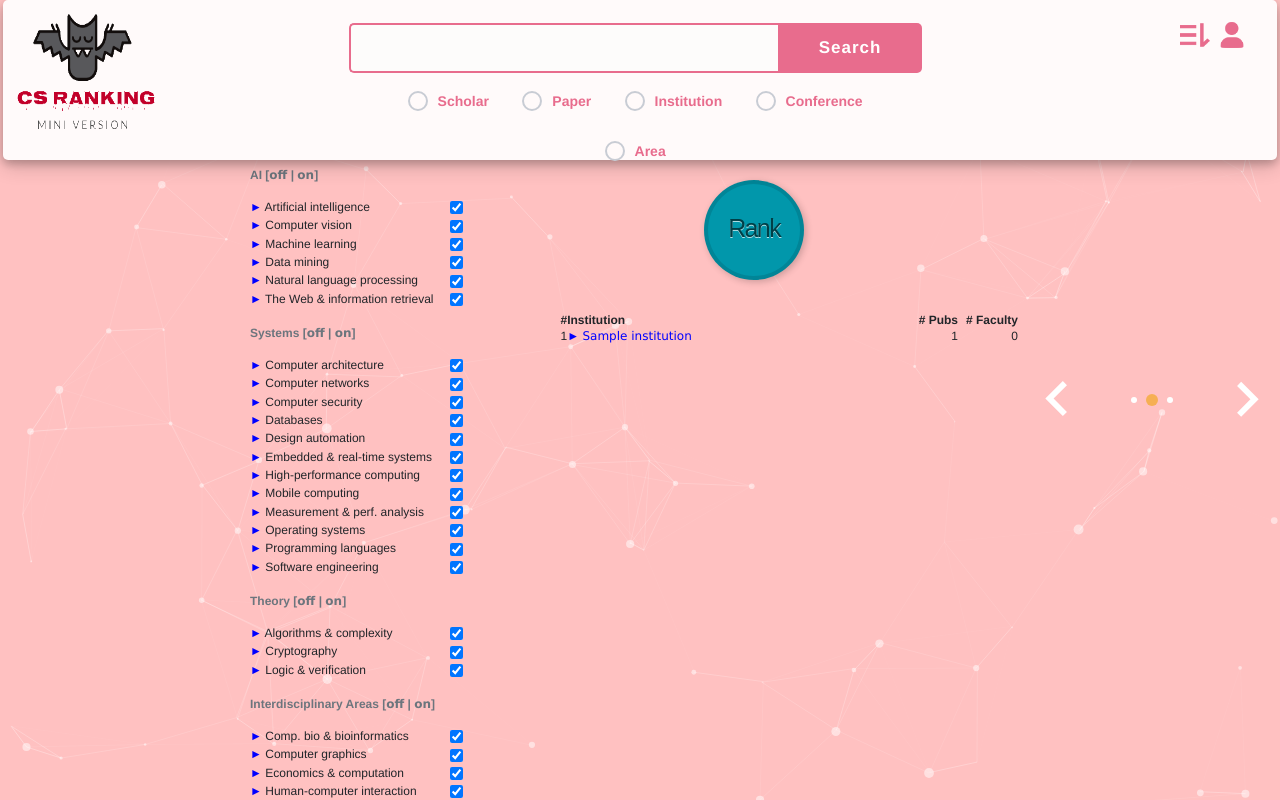
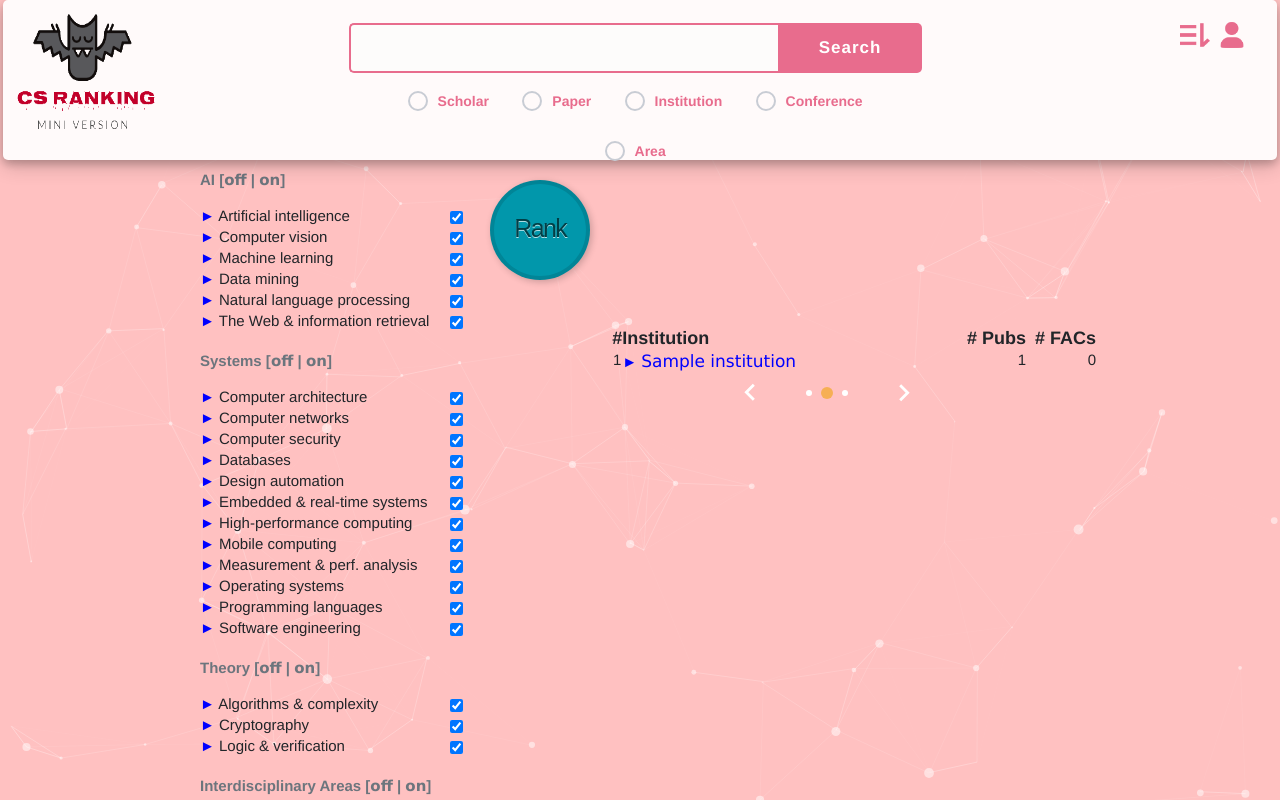
Before and after one commit to Oxer11/Mini-CSRanking, a Django app: page /ranklist in a window 1280 px wide. Run offline with Django 3.2, Linux system fonts and the light colour scheme; tables that the repository leaves empty hold one stand-in row (values such as "Sample post"); some libraries are stand-ins or nearby versions.

Commit message:
conf rank area

```diff
--- a/CSRanking/ranklist.py
+++ b/CSRanking/ranklist.py
@@ -57,7 +57,7 @@ def ranklist(request):
 	else:
 		pagenum = 1
 		checkID = dict.values()
-	ins_list = paginate(pagenum, Institution.objects.all(), 10)
+	ins_list = paginate(pagenum, Institution.objects.all(), 20)
 	index = ins_list.start_index()
 	Ins_list = []
 	for ins in ins_list:
--- a/templates/rank.html
+++ b/templates/rank.html
@@ -1,18 +1,18 @@
 <div>
-<table style="float:right;width:60%">
-        <tr>
-            <th style="text-align:right;width:10px"> # </th>
+<table style="float:right;width:90%;margin-bottom:20px;">
+        <tr style="font-size:18px">
+            <th style="text-align:center;width:10px"> # </th>
             <th> Institution </th>
-            <th style="text-align:right;width:50px"> # Pubs </th>
-            <th style="text-align:right;width:60px"> # Faculty </th>
+            <th style="text-align:right;width:70px"> # Pubs </th>
+            <th style="text-align:right;width:70px"> # FACs </th>
         </tr>
         {% for ins in Ins_list %}
         <tr>
-            <td align="right"> {{ ins.3 }} </td>
+            <td align="center"> {{ ins.3 }} </td>
             <td>
 				<span class="hovertip"> <font color="blue">&#9658;</font></span>
-				<a href="/institution/?name={{ ins.0.name }}">{{ ins.0.name }}</a>
-				<div class="table-responsive" style="display:none;">
+				<a href="/institution/?name={{ ins.0.name }}" style="font-size:17px;">{{ ins.0.name }}</a>
+				<div class="table-responsive" style="display:none;font-size:14px;">
 			        <table class="table-sm" style="width:100%">
 			            <tbody>
 			                <tr style="width:100%">
@@ -20,7 +20,7 @@
 				                    <table class="table-sm" style="width:100%;">
 										<tr>
 											<th>Faculty</th>
-											<th width="50px"># Pubs</th>
+											<th width="58px"># Pubs</th>
 										</tr>
 										{% for sch in ins.2 %}
 				                        <tr>
@@ -53,9 +53,9 @@
     </table>
     {% load static %}
     <link rel="stylesheet" media="screen" type="text/css" href="{% static 'new_pagi.css' %}">
-
-<div class="pagination-wrapper" style="position:fixed;left:90%;">
-  <svg id="pre_page" class="btn btn--prev" height="96" viewBox="0 0 24 24" width="96" xmlns="http://www.w3.org/2000/svg">
+<div style="float:right">
+<div class="pagination-wrapper" style="position:absolute;top:100%;left:50%;">
+  <svg id="pre_page" class="btn btn--prev" height="60" viewBox="0 0 24 24" width="60" xmlns="http://www.w3.org/2000/svg">
     <path d="M15.41 16.09l-4.58-4.59 4.58-4.59L14 5.5l-6 6 6 6z"/>
     <path d="M0-.5h24v24H0z" fill="none"/>
   </svg>
@@ -70,10 +70,11 @@
     <div class="little-dot  little-dot--last"></div>
   </div>
 
-  <svg id="next_page" class="btn btn--next" height="96" viewBox="0 0 24 24" width="96" xmlns="http://www.w3.org/2000/svg">
+  <svg id="next_page" class="btn btn--next" height="60" viewBox="0 0 24 24" width="60" xmlns="http://www.w3.org/2000/svg">
     <path d="M8.59 16.34l4.58-4.59-4.58-4.59L10 5.75l6 6-6 6z"/>
     <path d="M0-.25h24v24H0z" fill="none"/>
   </svg>
+</div>
 </div>
 </div>
 <script>
--- a/templates/ranklist.html
+++ b/templates/ranklist.html
@@ -88,7 +88,7 @@
       }
     </style>
 
-<div style="position:absolute;top:150px;left:250px;margin:0;z-index:888;float:left;width:60%;">
+<div style="position:absolute;top:150px;left:200px;margin:0;z-index:888;float:left;width:70%;font-size:15px;">
 
     {% include "area-select.html" %}
 	<style>
@@ -218,11 +218,11 @@
 		background: rgba(0,63,71,.7);
 	}
 	</style>
-	<ul id="rank_button">
+	<ul id="rank_button" style="float:left;">
   		<li id="rank_button_li"><a href="#" class="round green">Rank
 			<span class="round">Select Ranking Areas.</span></a></li>
 	</ul>
-	<div id="ranklist" style="display:relative;">
+	<div id="ranklist" style="float:right;width:60%;padding-top:15px;position:relative;">
         {% include "rank.html" %}
 	</div>
 </div>
@@ -235,6 +235,9 @@
 <script type="text/javascript">
 $(document).ready(function(){
   $("body").on("click",".hovertip",function(event){
+    var a = $(this).children("font").html();
+    if (a == "\u25ba") $(this).children("font").html("&#9660;");
+    else $(this).children("font").html("&#9658;");
     $(this).nextAll(".table-responsive").toggle();
   });
 });
@@ -285,7 +288,7 @@ $(document).ready(function(){
 	$("#rank_button").click(function(){
 		var checkID = [];//定义一个空数组
         $('input[type="checkbox"]:checked').each(function(i){//把所有被选中的复选框的值存入数组
-            checkID[i] =$(this).attr("name");
+            checkID[i] = $(this).attr("name");
         });
 	    $.post("", {'checkID':checkID},
     		function(data,status){
```
Also changed, not shown: CSRanking/views.py (+12 -1 lines), templates/area.html (+67 -7 lines), templates/conference.html (+4 -5 lines).
